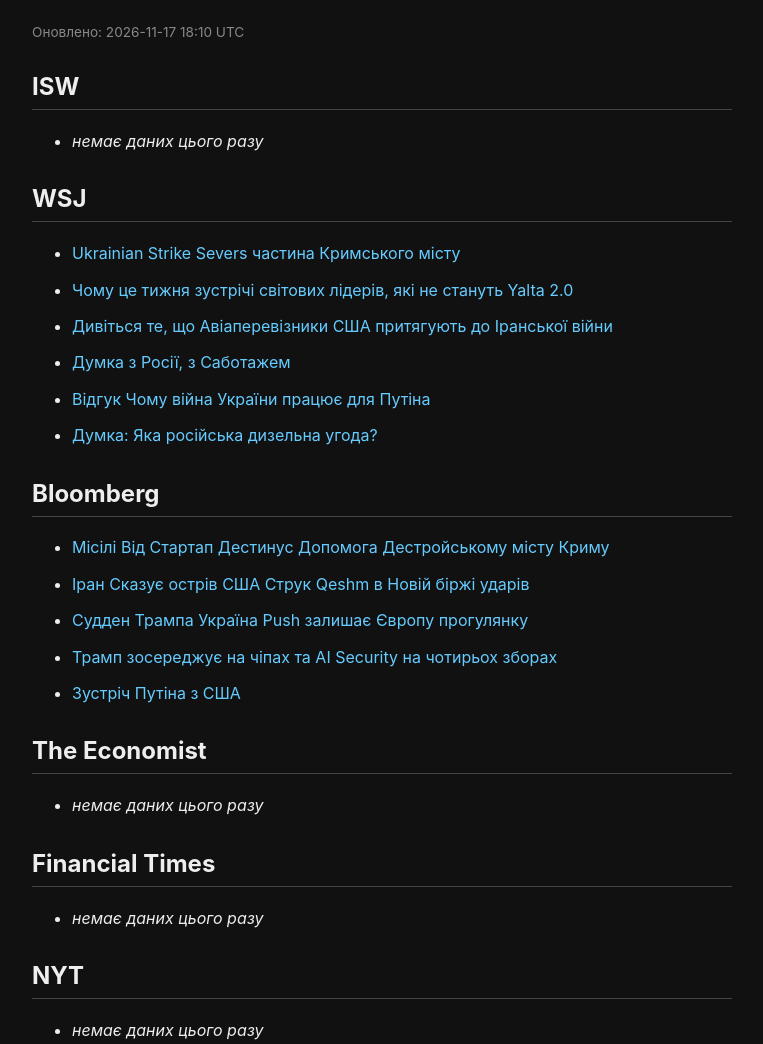
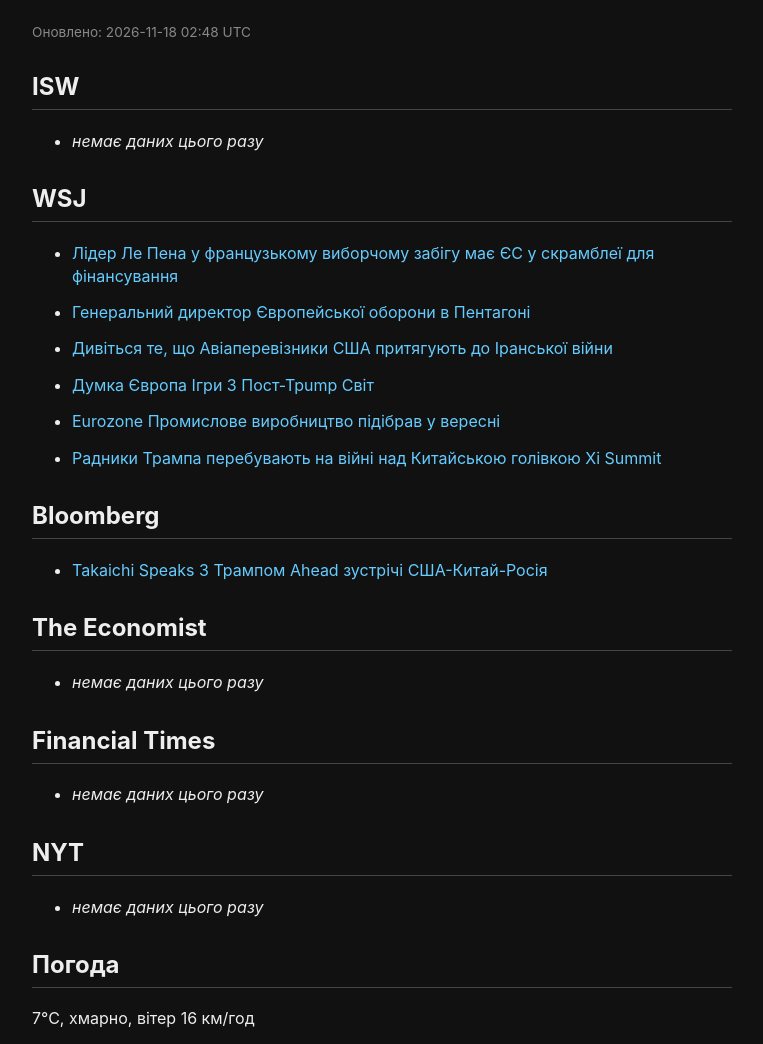
Before and after one commit to zyk59yd6rd-png/zyk59yd6rd-png.github.io, a plain HTML site: page index.html in a window 1280 px wide. Shown: the top 1044 px of the page, without its empty margins (258-1021 px from the left). Drawn offline with Linux system fonts and the light colour scheme.

Commit message:
Update news

```diff
--- a/index.html
+++ b/index.html
@@ -14,27 +14,23 @@
 </style>
 </head>
 <body>
-<p class="updated">Оновлено: 2026-11-17 18:10 UTC</p>
+<p class="updated">Оновлено: 2026-11-18 02:48 UTC</p>
 <h2>ISW</h2>
 <ul>
   <li><em>немає даних цього разу</em></li>
 </ul>
 <h2>WSJ</h2>
 <ul>
-  <li><a href="https://www.wsj.com/world/ukrainian-strike-severs-part-of-russias-crimean-bridge-a688b0f1?mod=rss_worldnews" target="_blank">Ukrainian Strike Severs частина Кримського місту</a></li>
-  <li><a href="https://www.wsj.com/world/why-this-weeks-meeting-of-world-leaders-wont-be-yalta-2-0-8cbf3a32?mod=rss_worldnews" target="_blank">Чому це тижня зустрічі світових лідерів, які не стануть Yalta 2.0</a></li>
+  <li><a href="https://www.wsj.com/world/europe/le-pens-lead-in-french-election-race-has-eu-in-scramble-for-funding-9f4e2001?mod=rss_worldnews" target="_blank">Лідер Ле Пена у французькому виборчому забігу має ЄС у скрамблеї для фінансування</a></li>
+  <li><a href="https://www.wsj.com/world/europe/european-defense-chief-snaps-at-pentagon-official-over-ukraine-criticism-0f47f082?mod=rss_worldnews" target="_blank">Генеральний директор Європейської оборони в Пентагоні</a></li>
   <li><a href="https://www.wsj.com/world/middle-east/watch-what-u-s-aircraft-carriers-bring-to-the-iran-war-cf8b3b51?mod=rss_worldnews" target="_blank">Дивіться те, що Авіаперевізники США притягують до Іранської війни</a></li>
-  <li><a href="https://www.wsj.com/opinion/russia-sabotage-estonia-threod-vladimir-putin-nato-9991a51d?mod=rss_worldnews" target="_blank">Думка з Росії, з Саботажем</a></li>
-  <li><a href="https://www.wsj.com/opinion/why-the-ukraine-war-is-working-for-putin-2e4c949d?mod=rss_worldnews" target="_blank">Відгук Чому війна України працює для Путіна</a></li>
-  <li><a href="https://www.wsj.com/opinion/donald-trump-diesel-deal-vladimir-putin-russia-7c282795?mod=rss_worldnews" target="_blank">Думка: Яка російська дизельна угода?</a></li>
+  <li><a href="https://www.wsj.com/opinion/europe-games-out-a-post-trump-world-0ae8bb5d?mod=rss_worldnews" target="_blank">Думка Європа Ігри З Пост-Трump Світ</a></li>
+  <li><a href="https://www.wsj.com/economy/eurozone-industrial-production-picked-up-in-september-40e4d56a?mod=rss_worldnews" target="_blank">Eurozone Промислове виробництво підібрав у вересні</a></li>
+  <li><a href="https://www.wsj.com/world/china/trumps-advisers-are-at-war-over-china-ahead-of-xi-summit-90995398?mod=rss_worldnews" target="_blank">Радники Трампа перебувають на війні над Китайською голівкою Xi Summit</a></li>
 </ul>
 <h2>Bloomberg</h2>
 <ul>
-  <li><a href="https://www.bloomberg.com/news/articles/2026-11-17/missiles-from-startup-destinus-helped-destroy-crimea-bridge" target="_blank">Місілі Від Стартап Дестинус Допомога Дестройському місту Криму</a></li>
-  <li><a href="https://www.bloomberg.com/news/articles/2026-11-17/iran-says-us-attacked-qeshm-island-in-latest-exchange-of-strikes" target="_blank">Іран Сказує острів США Струк Qeshm в Новій біржі ударів</a></li>
-  <li><a href="https://www.bloomberg.com/news/articles/2026-11-17/trump-s-sudden-ukraine-push-leaves-europe-walking-a-tightrope" target="_blank">Судден Трампа Україна Push залишає Європу прогулянку</a></li>
-  <li><a href="https://www.bloomberg.com/news/videos/2026-11-17/trump-focuses-on-chips-and-ai-security-at-quad-meeting-video" target="_blank">Трамп зосереджує на чіпах та AI Security на чотирьох зборах</a></li>
-  <li><a href="https://www.bloomberg.com/news/videos/2026-11-17/trump-on-us-outages-chip-exports-meeting-putin-video" target="_blank">Зустріч Путіна з США</a></li>
+  <li><a href="https://www.bloomberg.com/news/articles/2026-11-17/takaichi-speaks-with-trump-ahead-of-high-stakes-three-way-meet" target="_blank">Takaichi Speaks З Трампом Ahead зустрічі США-Китай-Росія</a></li>
 </ul>
 <h2>The Economist</h2>
 <ul>
@@ -49,7 +45,7 @@
   <li><em>немає даних цього разу</em></li>
 </ul>
 <h2>Погода</h2>
-<p>4°C, хмарно, вітер 5 км/год</p>
+<p>7°C, хмарно, вітер 16 км/год</p>
 <p class="updated" style="margin-top:40px;">@IQAI01</p>
 </body>
 </html>
```
